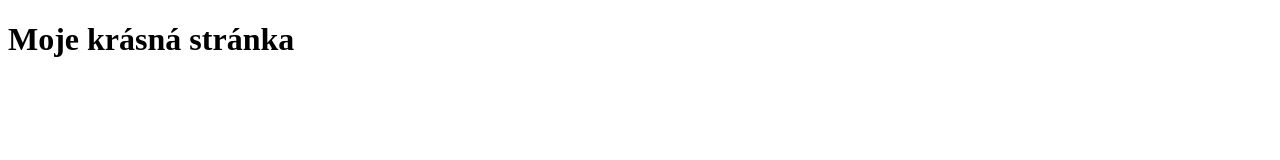
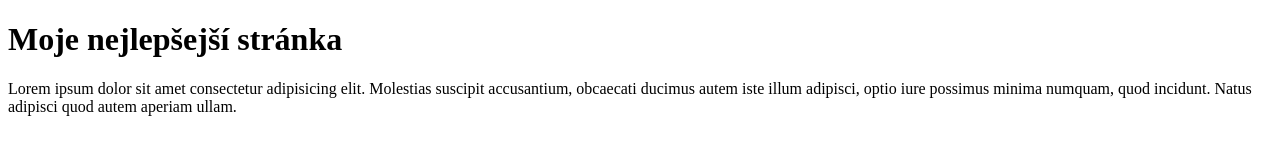
Before and after one commit to IvetaCermakova/mujprojekt, a plain HTML site: page index.html in a window 1280 px wide. Drawn offline with Linux system fonts and the light colour scheme.

Commit message:
Update index.html

```diff
--- a/index.html
+++ b/index.html
@@ -7,6 +7,7 @@
     <title>Moje krásná stránka</title>
 </head>
 <body>
-   <h1>Moje krásná stránka</h1>
+   <h1>Moje nejlepšejší stránka</h1>
+   <p>Lorem ipsum dolor sit amet consectetur adipisicing elit. Molestias suscipit accusantium, obcaecati ducimus autem iste illum adipisci, optio iure possimus minima numquam, quod incidunt. Natus adipisci quod autem aperiam ullam.</p>
 </body>
 </html>
```
